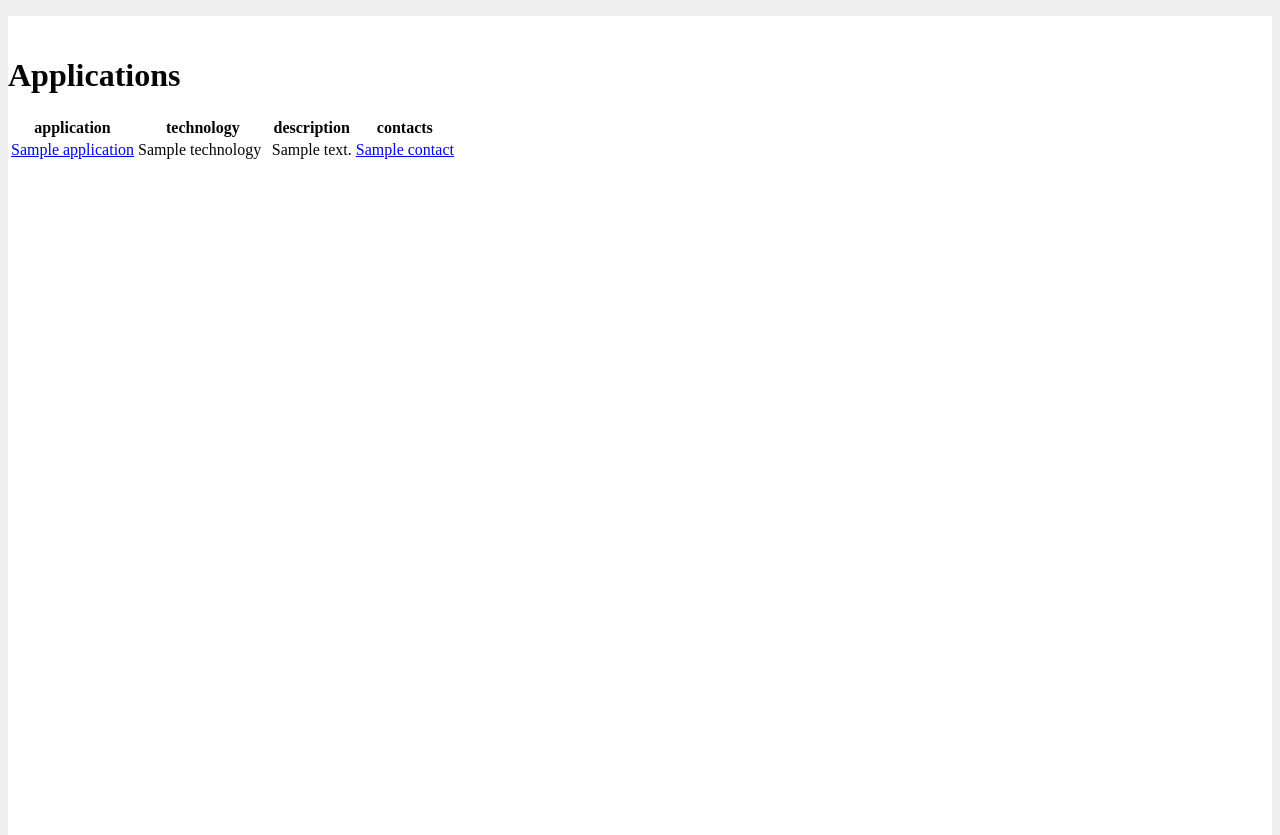
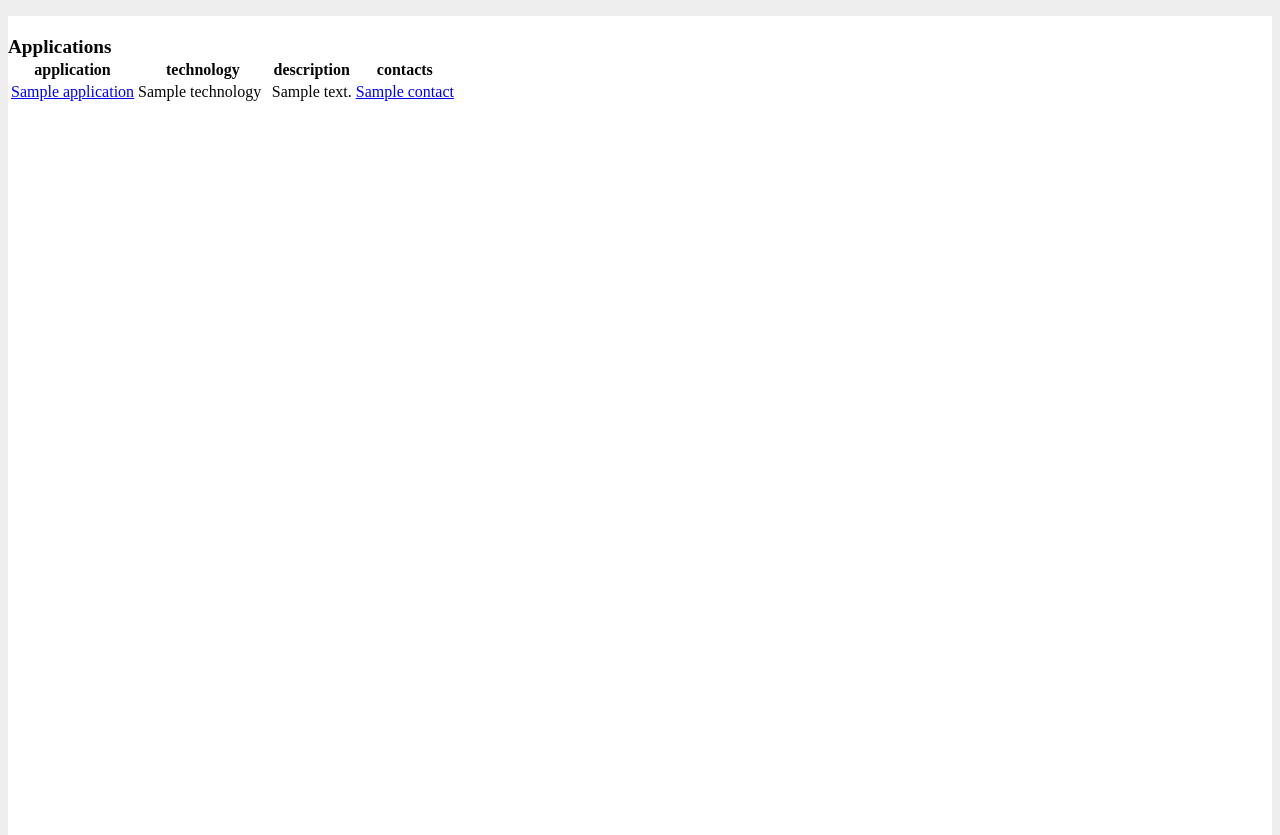
Before and after one commit to ccnmtl/plexus, a Django app: template plexus/templates/main/applications.html in a window 1280 px wide. Shown: the part 81-916 px from the top of the page. Run offline with Django 3.2, Linux system fonts and the light colour scheme; the template is opened without the code that fills it: most values are stand-ins (such as "Sample title", 1, 10 or a date in 2020); parts of the project's set-up code (start-up, migrations or seed data) failed here and were passed over; some libraries are stand-ins or nearby versions.

Commit message:
a little more cleanup

```diff
--- a/plexus/templates/main/aliases.html
+++ b/plexus/templates/main/aliases.html
@@ -1,7 +1,9 @@
 {% extends 'base.html' %}
 
 {% block content %}
-<a id="aliases"></a><h1>Aliases</h1>
+<div class="panel panel-default">
+    <div class="panel-heading">Aliases</div>
+    <div class="panel-body padding-0">
         <table class="table table-striped table-condensed table-bordered">
               <thead>
                     <tr>
@@ -23,4 +25,5 @@
                     {% endfor %}
               </tbody>
         </table>
+</div>
 {% endblock %}
--- a/plexus/templates/main/applications.html
+++ b/plexus/templates/main/applications.html
@@ -1,10 +1,15 @@
 {% extends 'base.html' %}
 
 {% block content %}
-<a id="applications"></a><h1>Applications</h1>
+<div class="panel panel-default">
+    <div class="panel-heading">
         {% if request.user.is_staff %}
-<p><a href="/add_application/" class="btn btn-primary" role="button">Add Application</a></p>
+            <a href="/add_application/" class="btn btn-default pull-right btn-sm" role="button" style="margin-top: -2px;">Add Application</a>
         {% endif %}
+        Applications
+
+    </div>
+    <div class="panel-body padding-0">
 
         <table class="table table-striped table-condensed table-bordered">
             <thead>
@@ -30,5 +35,6 @@
                 {% endfor %}
             </tbody>
         </table>
-
+    </div>
+</div>
 {% endblock %}
```
Lines whose indentation alone changed are shown as unchanged.
